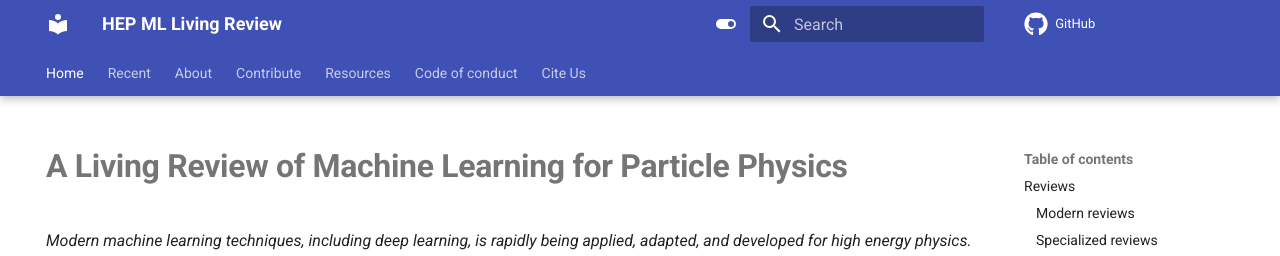
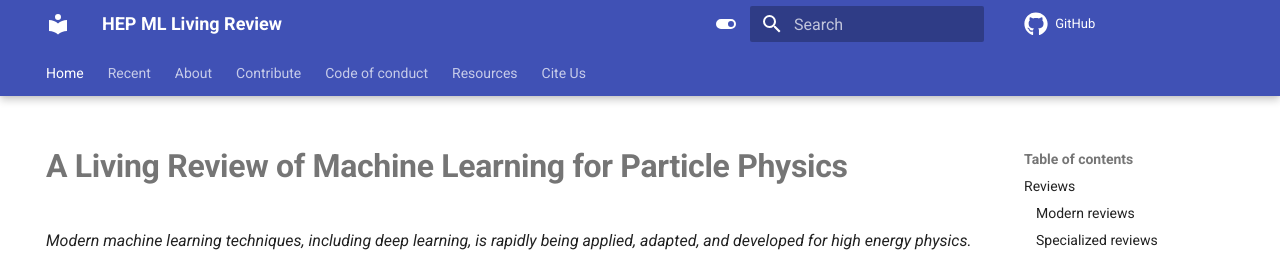
Before and after one commit to iml-wg/HEPML-LivingReview, an MkDocs documentation site: the page built from docs/index.md, in a window 1280 px wide. Shown: the top 256 px of the page. Built offline with MkDocs 1.6.1 and Material for MkDocs 9.7.7, drawn with Linux system fonts in a browser that asks for light colours; comment, search, counter and statistics services are not loaded; some of the changed lines change nothing that is shown.

Commit message:
Change order or CoC and Ressources, as suggested by Johnny Raine

```diff
--- a/mkdocs.yml
+++ b/mkdocs.yml
@@ -5,8 +5,8 @@ nav:
   - Recent: recent.md
   - About: about.md
   - Contribute: contribute.md
+  - Code of conduct: code_of_conduct.md
   - Resources: resources.md
-  - Code of conduct: code_of_conduct.md
   - Cite Us: cite.md
 
 repo_url: https://github.com/iml-wg/HEPML-LivingReview/
```
